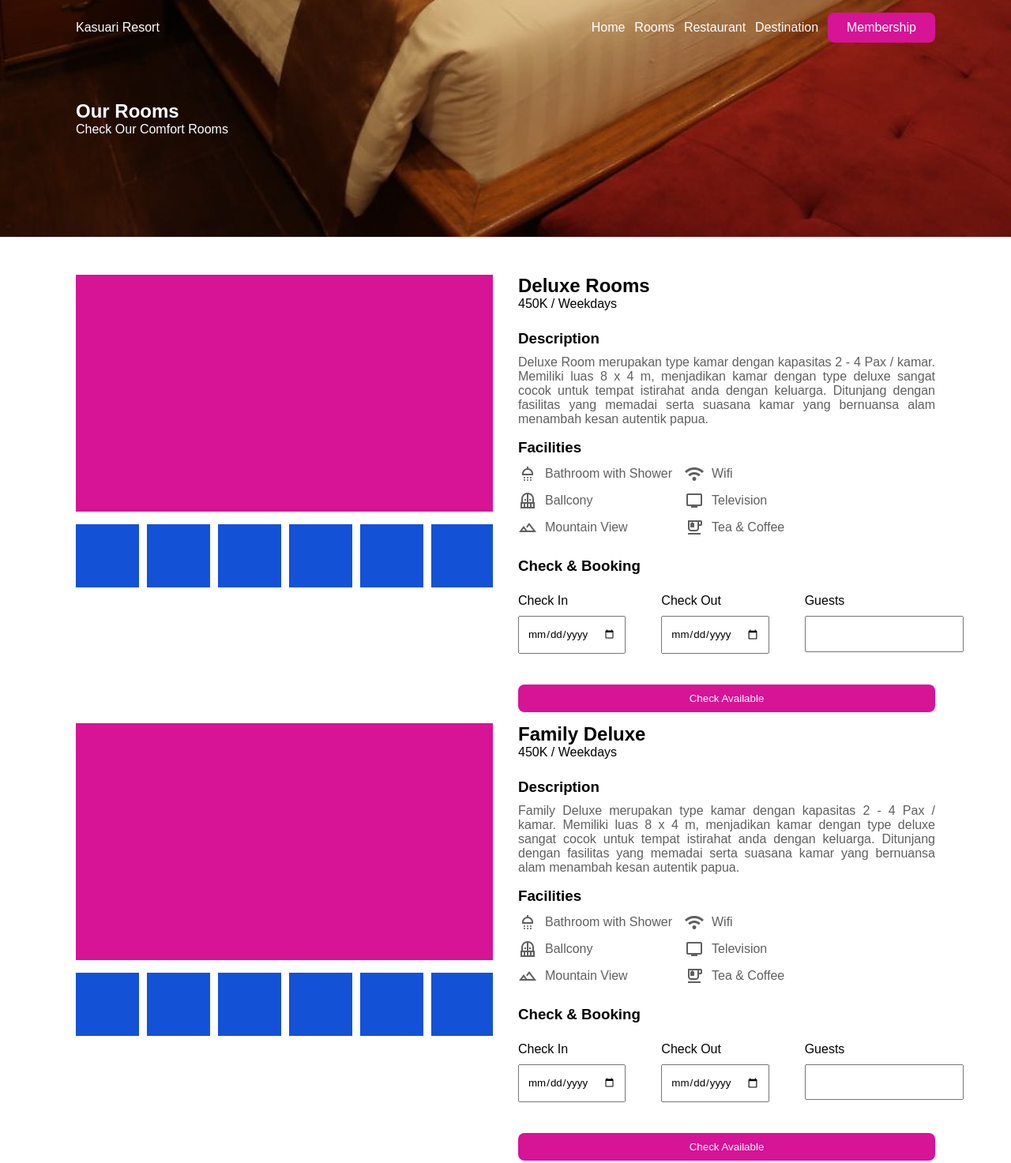
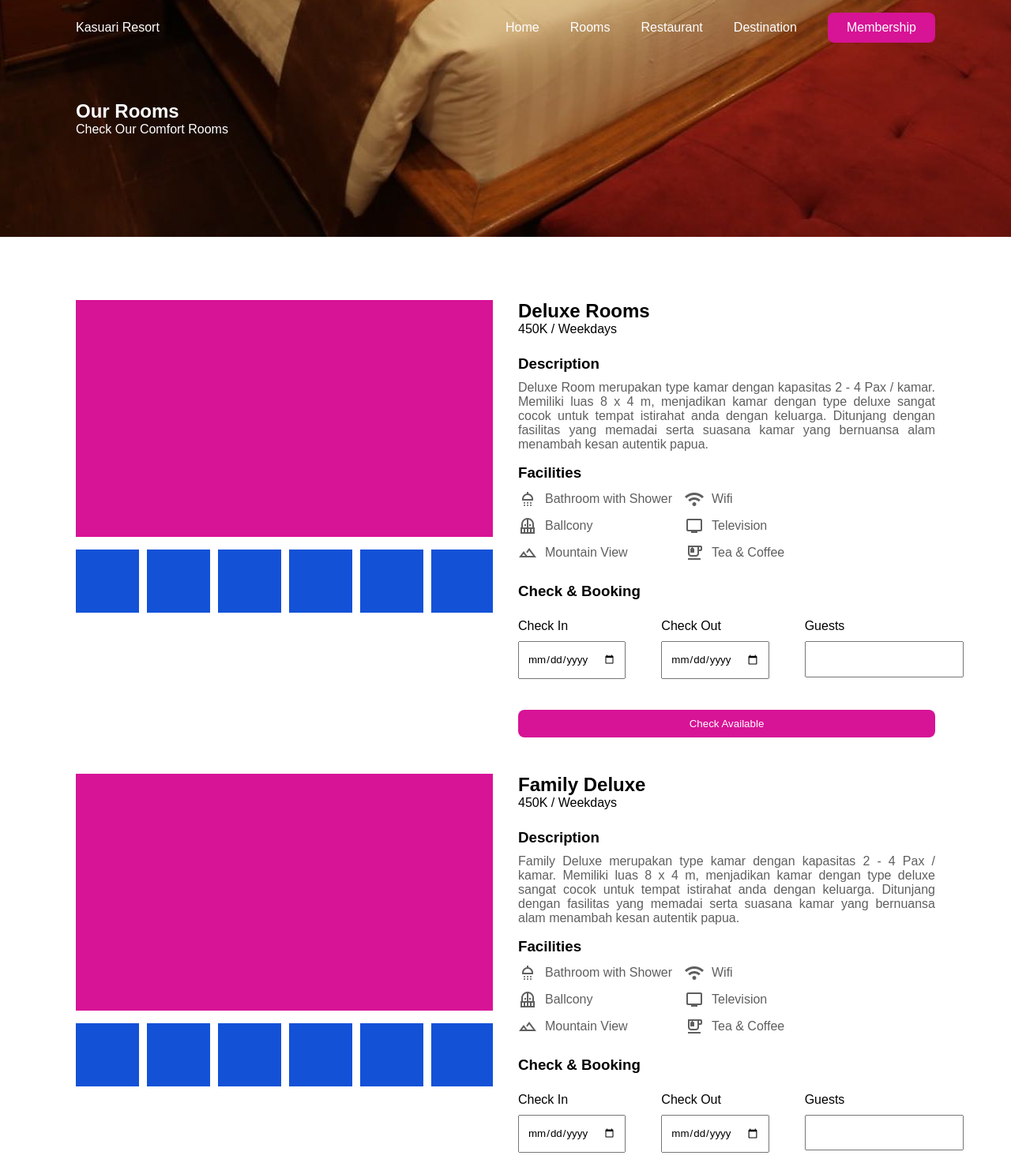
Before and after one commit to uiuxkimabe/kasuariresort, a plain HTML site: page rooms.html in a window 1280 px wide. Shown: the top 1473 px of the page at 79% size. Drawn offline with nearby package versions, Linux system fonts and the light colour scheme; a web font is replaced by a local one.

```diff
--- a/src/style/global.css
+++ b/src/style/global.css
@@ -108,7 +108,7 @@ nav a:hover {
 }
 
 .navigasi {
-  width: 40%;
+  width: 50%;
   transition: 0.3s ease-in-out;
 }
 
@@ -497,6 +497,10 @@ nav a:hover {
   padding: 3em 0;
 }
 
+#rooms figure.d-grid {
+  margin: 2em 0;
+}
+
 #rooms .photo-preview .preview {
   height: 300px;
   background-color: var(--primary);
```
